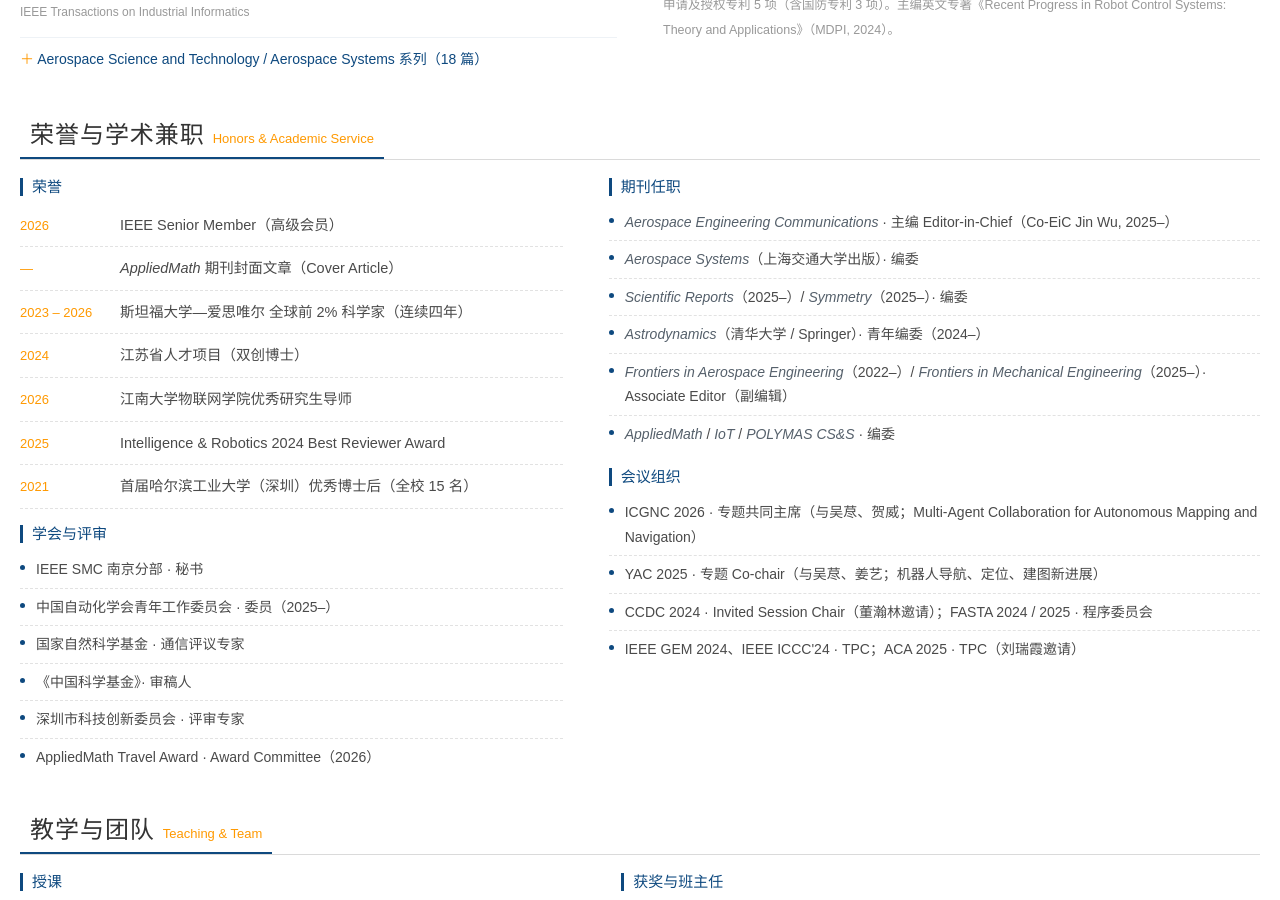
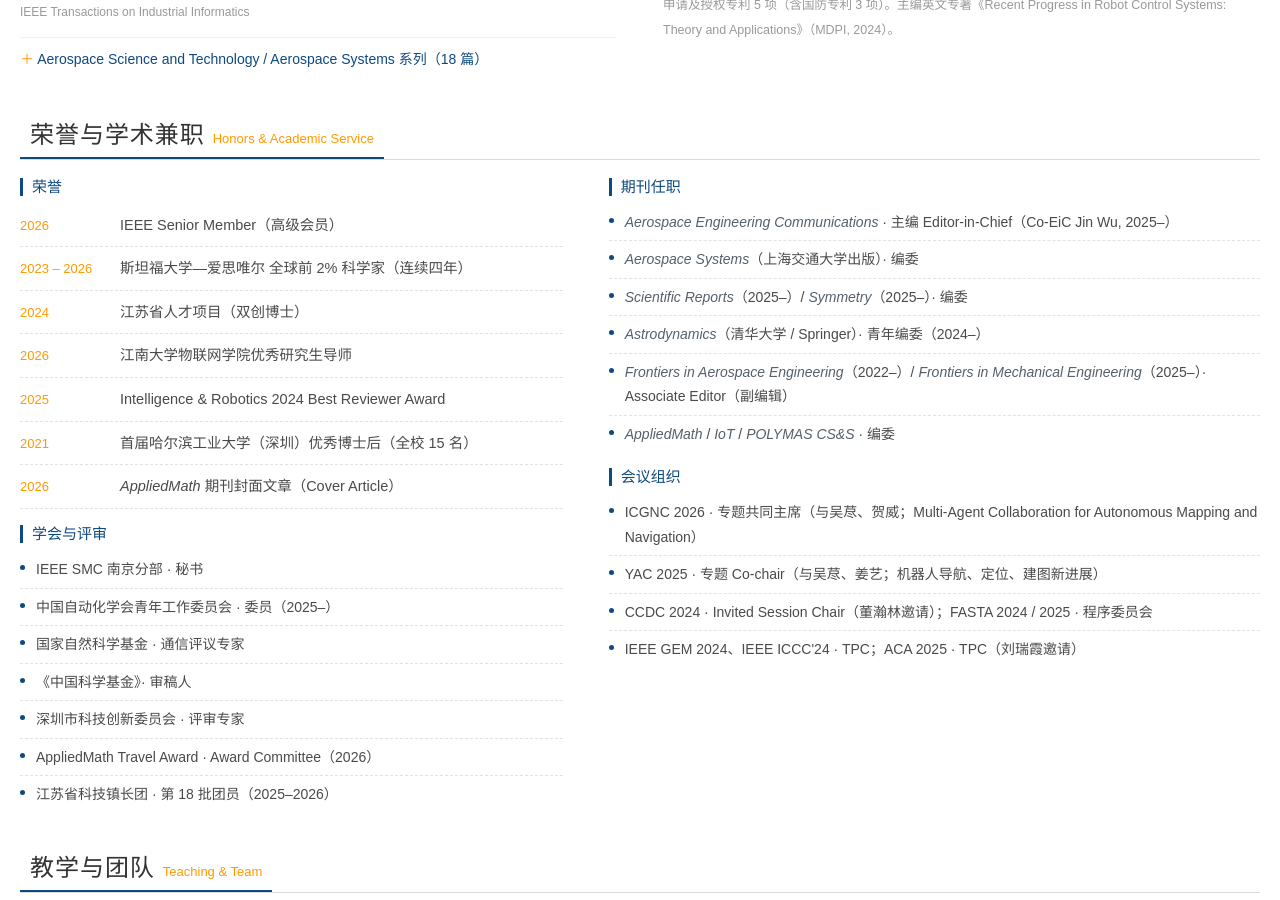
Before and after one commit to dongfangxy/dongfangxy.github.io, a Jekyll site: the page index.html, which Jekyll copies as it is, in a window 1280 px wide and 900 px high, scrolled down 1993 px. Built offline with Jekyll 4.4.1, drawn with Linux system fonts in a browser that asks for light colours.

Commit message:
feat(honors): year the cover article and add Jiangsu sci-tech mayor corps member

```diff
--- a/index.html
+++ b/index.html
@@ -459,12 +459,12 @@
           <h4 class="sub-h">荣誉</h4>
           <ul class="h-list">
             <li><span class="yr">2026</span><span>IEEE Senior Member（高级会员）</span></li>
-            <li><span class="yr">—</span><span><i>AppliedMath</i> 期刊封面文章（Cover Article）</span></li>
             <li><span class="yr">2023 – 2026</span><span>斯坦福大学—爱思唯尔 全球前 2% 科学家（连续四年）</span></li>
             <li><span class="yr">2024</span><span>江苏省人才项目（双创博士）</span></li>
             <li><span class="yr">2026</span><span>江南大学物联网学院优秀研究生导师</span></li>
             <li><span class="yr">2025</span><span>Intelligence &amp; Robotics 2024 Best Reviewer Award</span></li>
             <li><span class="yr">2021</span><span>首届哈尔滨工业大学（深圳）优秀博士后（全校 15 名）</span></li>
+            <li><span class="yr">2026</span><span><i>AppliedMath</i> 期刊封面文章（Cover Article）</span></li>
           </ul>
 
           <h4 class="sub-h" style="margin-top:16px">学会与评审</h4>
@@ -475,6 +475,7 @@
             <li>《中国科学基金》· 审稿人</li>
             <li>深圳市科技创新委员会 · 评审专家</li>
             <li>AppliedMath Travel Award · Award Committee（2026）</li>
+            <li>江苏省科技镇长团 · 第 18 批团员（2025–2026）</li>
           </ul>
         </div>
         <div>
```
